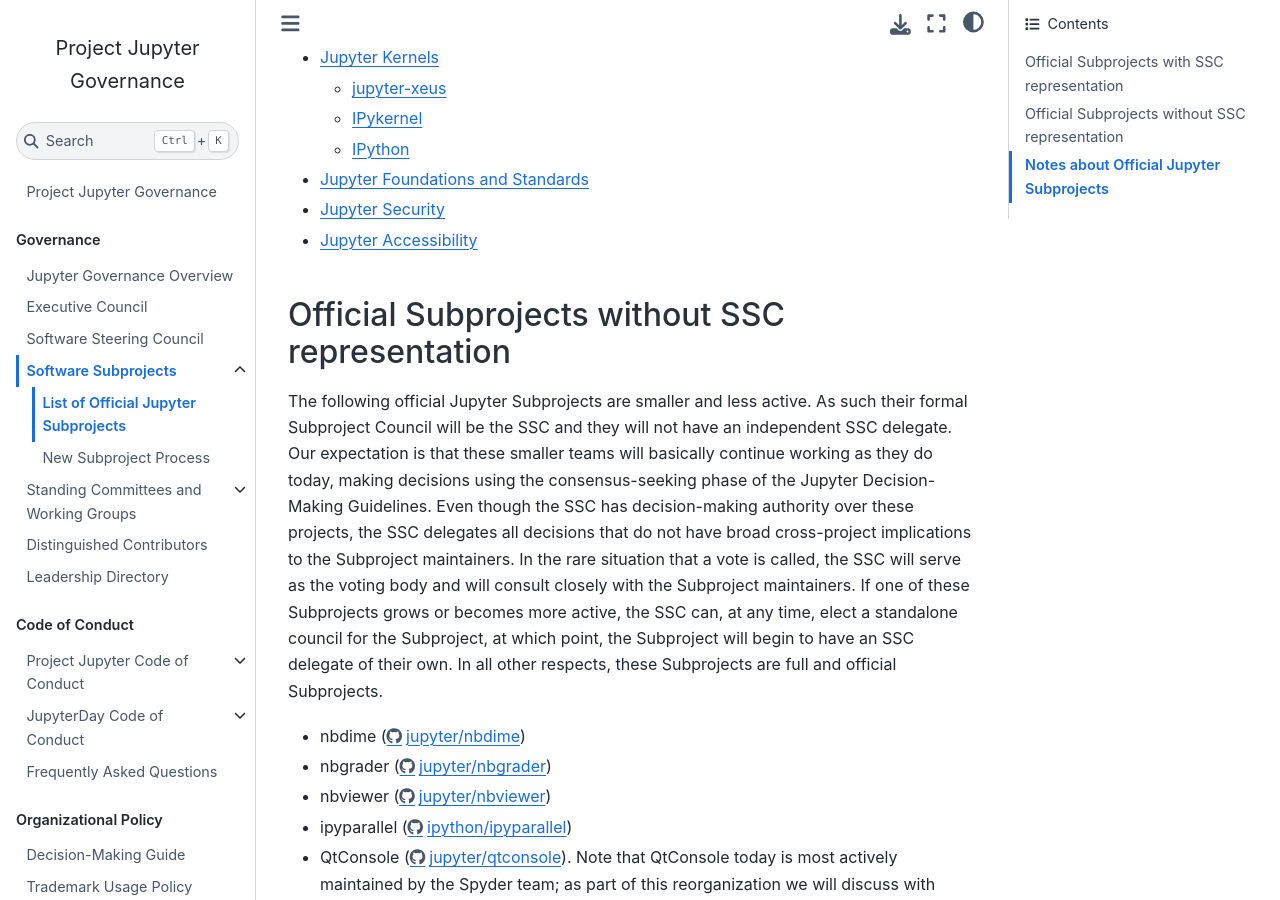
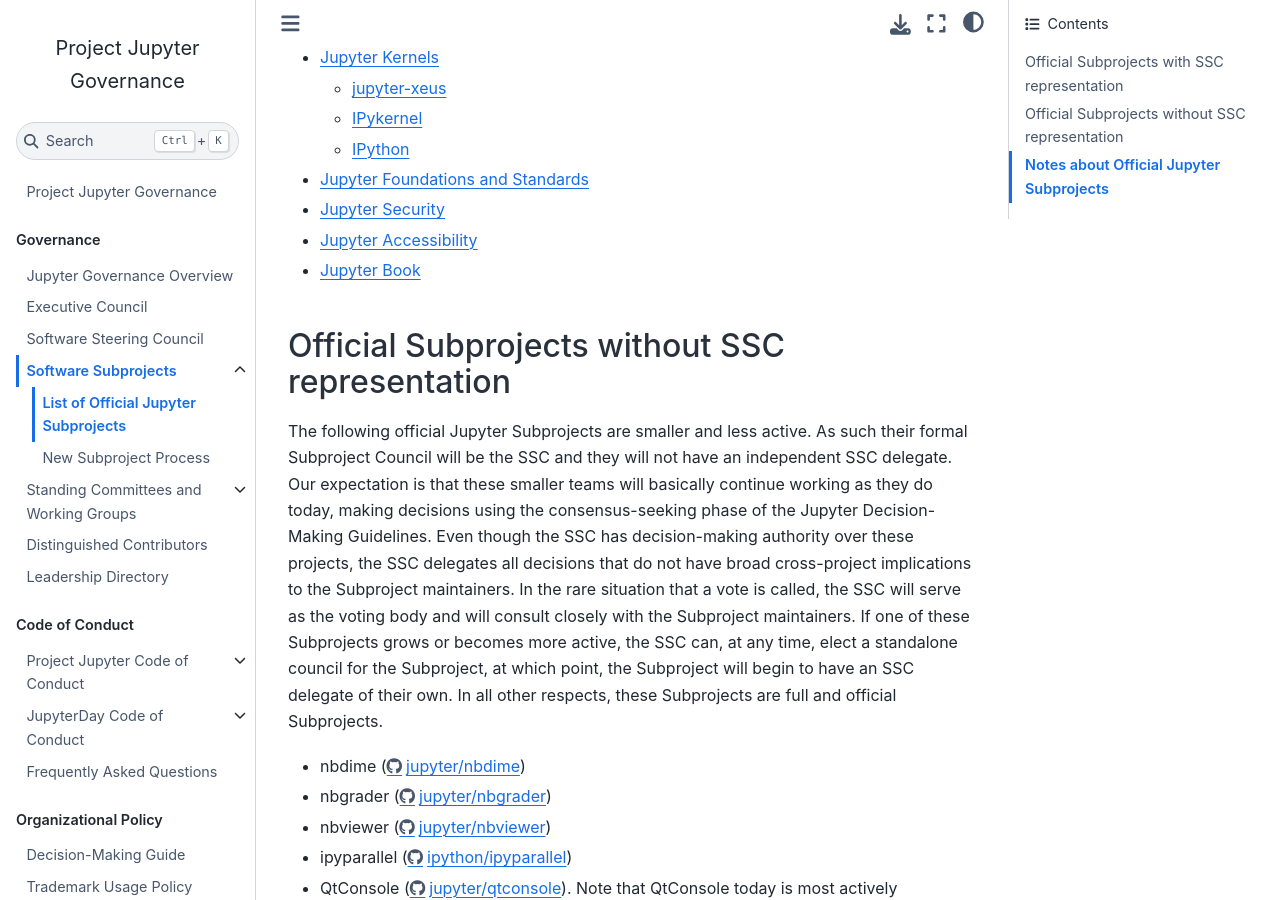
Before and after one commit to jupyter/governance, a Jupyter Book: the page built from list_of_subprojects.md, in a window 1280 px wide and 900 px high, scrolled down 869 px. Built offline with Jupyter Book 1.0.4 settings and Sphinx 7.4.7 and the Sphinx Book theme 1.1.4, drawn with Linux system fonts in a browser that asks for light colours; pages that are not in the unit, such as notebooks, are missing from menus.

Commit message:
Add Jupyter Book to list of sub-projects

```diff
--- a/list_of_subprojects.md
+++ b/list_of_subprojects.md
@@ -26,6 +26,7 @@
 - [Jupyter Foundations and Standards](https://github.com/jupyter/foundations-and-standards-team-compass)
 - [Jupyter Security](https://github.com/jupyter/security)
 - [Jupyter Accessibility](https://github.com/jupyter/accessibility)
+- [Jupyter Book](https://github.com/jupyter-book/team-compass)
 
 ## Official Subprojects without SSC representation
 
```
